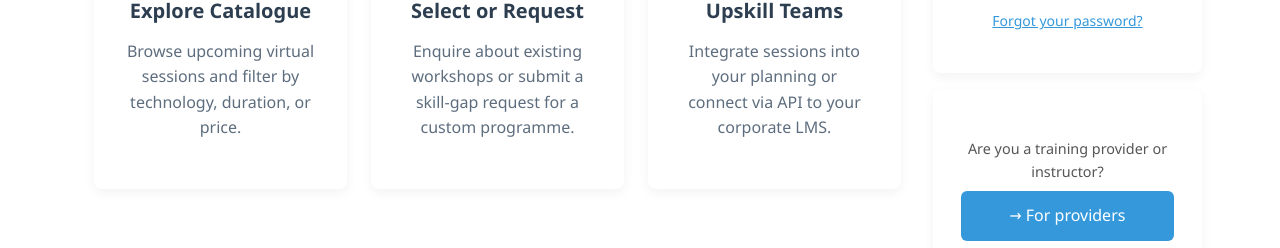
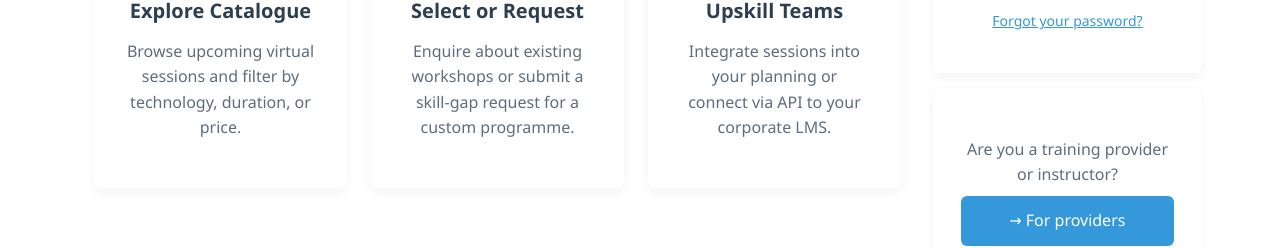
Before and after one commit to Alec-Hajinoff/TrainingAPI, a React (Create React App) app in the folder React/: page / in a window 1280 px wide. Shown: the part 1053-1301 px from the top of the page. Built offline with nearby package versions, Linux system fonts and the light colour scheme; no server answers.

Commit message:
13/4/26, 7:43

```diff
--- a/React/src/ForProvidersButton.css
+++ b/React/src/ForProvidersButton.css
@@ -3,8 +3,8 @@
 }
 
 .for-providers-label {
-  font-size: 0.9rem;
-  color: #555;
+  font-size: 1rem;
+  color: #5d6d7e;
   margin-bottom: 0.5rem;
   text-align: center;
 }
```
